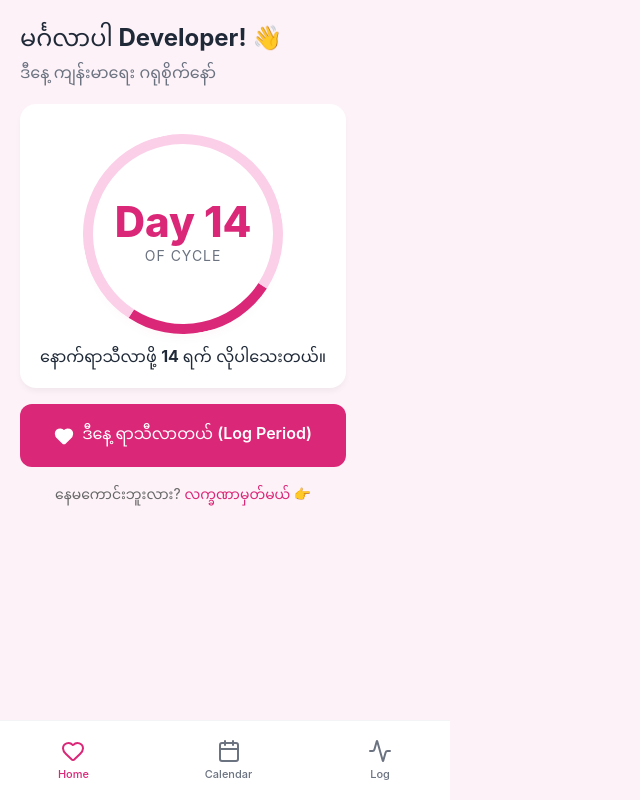
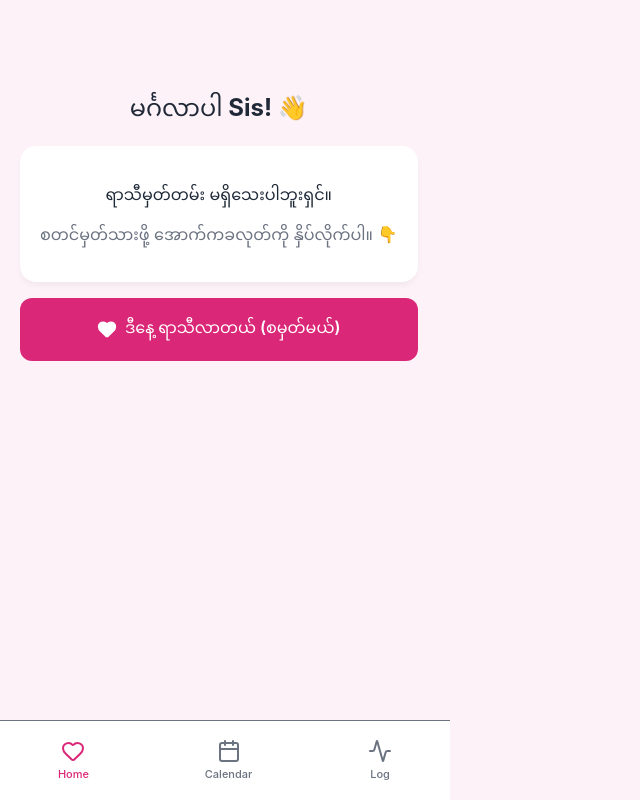
Before and after one commit to Kaung-Myat/nway-htway-web, a React (Vite) app: page / in a window 1280 px wide. Shown: the whole page, without its empty margins (0-640 px from the left). Built offline with nearby package versions, Linux system fonts and the light colour scheme.

Commit message:
modified real data integration

```diff
--- a/src/App.css
+++ b/src/App.css
@@ -1,14 +1,16 @@
 /* src/App.css */
 :root {
-  --primary: #db2777;
-  /* Pink-600 */
+  /* --- TELEGRAM THEME MAPPING --- */
+  /* Fallbacks are provided after the comma */
+  --primary: var(--tg-theme-button-color, #db2777);
+  --primary-text: var(--tg-theme-button-text-color, #ffffff);
+  --bg-color: var(--tg-theme-bg-color, #fdf2f8);
+  --card-bg: var(--tg-theme-secondary-bg-color, #ffffff);
+  --text-main: var(--tg-theme-text-color, #1f2937);
+  --text-muted: var(--tg-theme-hint-color, #6b7280);
+
   --primary-light: #fbcfe8;
-  /* Pink-200 */
-  --bg-color: #fdf2f8;
-  /* Pink-50 */
-  --white: #ffffff;
-  --text-main: #1f2937;
-  --text-muted: #6b7280;
+  /* Keep this for accents */
 }
 
 body {
@@ -24,7 +26,6 @@ body {
   flex-direction: column;
   height: 100vh;
   max-width: 450px;
-  /* Mobile View Only */
   margin: 0 auto;
   background: var(--bg-color);
   position: relative;
@@ -32,7 +33,7 @@ body {
 
 /* --- Components --- */
 .card {
-  background: var(--white);
+  background: var(--card-bg);
   border-radius: 16px;
   padding: 20px;
   margin-bottom: 16px;
@@ -42,7 +43,7 @@ body {
 .btn-primary {
   width: 100%;
   background-color: var(--primary);
-  color: white;
+  color: var(--primary-text);
   border: none;
   padding: 14px;
   border-radius: 12px;
@@ -69,9 +70,10 @@ body {
   display: flex;
   align-items: center;
   justify-content: center;
-  background: white;
+  background: var(--card-bg);
+  /* Match card bg */
   border-radius: 50%;
-  box-shadow: 0 10px 15px -3px rgba(219, 39, 119, 0.1);
+  box-shadow: 0 10px 15px -3px rgba(0, 0, 0, 0.1);
 }
 
 /* Pure CSS Circular Progress trick */
@@ -81,9 +83,11 @@ body {
   height: 100%;
   border-radius: 50%;
   border: 10px solid var(--primary-light);
+  /* Base circle */
   border-top-color: var(--primary);
-  transform: rotate(-45deg);
-  /* Adjust based on progress */
+  /* Progress color */
+  transition: transform 1s ease-out;
+  /* Smooth animation */
 }
 
 .cycle-text {
@@ -126,7 +130,7 @@ body {
   gap: 5px;
   padding: 10px 5px;
   border-radius: 12px;
-  background: white;
+  background: var(--card-bg);
   border: 1px solid transparent;
   cursor: pointer;
 }
@@ -134,6 +138,8 @@ body {
 .mood-item.selected {
   border-color: var(--primary);
   background: var(--primary-light);
+  color: #000;
+  /* Ensure text is visible on light bg */
 }
 
 .mood-icon {
@@ -153,15 +159,16 @@ body {
 .tag {
   padding: 8px 16px;
   border-radius: 20px;
-  background: white;
-  border: 1px solid #e5e7eb;
+  background: var(--card-bg);
+  border: 1px solid var(--text-muted);
   font-size: 14px;
   cursor: pointer;
+  color: var(--text-main);
 }
 
 .tag.selected {
   background: var(--primary);
-  color: white;
+  color: var(--primary-text);
   border-color: var(--primary);
 }
 
@@ -170,17 +177,29 @@ body {
   width: 100% !important;
   border: none !important;
   background: transparent !important;
+  color: var(--text-main) !important;
+}
+
+.react-calendar__tile {
+  color: var(--text-main);
+}
+
+.react-calendar__tile:enabled:hover,
+.react-calendar__tile:enabled:focus {
+  background-color: var(--primary-light);
+  border-radius: 8px;
 }
 
 .react-calendar__tile--active {
   background: var(--primary) !important;
-  color: white !important;
+  color: var(--primary-text) !important;
   border-radius: 8px;
 }
 
 .react-calendar__tile--now {
   background: var(--primary-light) !important;
   border-radius: 8px;
+  color: #000 !important;
 }
 
 /* --- Navigation --- */
@@ -189,11 +208,11 @@ body {
   bottom: 0;
   width: 100%;
   max-width: 450px;
-  background: white;
+  background: var(--card-bg);
   display: flex;
   justify-content: space-around;
   padding: 12px 0;
-  border-top: 1px solid #f3f4f6;
+  border-top: 1px solid var(--text-muted);
   z-index: 10;
 }
 
--- a/src/App.jsx
+++ b/src/App.jsx
@@ -1,11 +1,14 @@
 import { useState, useEffect } from 'react';
 import Calendar from 'react-calendar';
 import 'react-calendar/dist/Calendar.css';
-import { format, differenceInDays, addDays } from 'date-fns';
-import { Heart, Calendar as CalIcon, Activity, ChevronRight, Save } from 'lucide-react';
+import { format } from 'date-fns';
+import { Heart, Calendar as CalIcon, Activity, Save } from 'lucide-react';
 import './App.css';
 
-// --- Constants & Data ---
+// ⚠️ CHANGE THIS TO YOUR BOT VERCEL URL
+const BOT_API_URL = "https://nway-htway-bot.vercel.app";
+
+// --- Constants ---
 const MOODS = [
   { id: 'happy', icon: '😊', label: 'ပျော်' },
   { id: 'sad', icon: '😢', label: 'ဝမ်းနည်း' },
@@ -22,15 +25,19 @@ const SYMPTOMS = [
 ];
 
 function App() {
-  const [activeTab, setActiveTab] = useState('home'); // home, calendar, log
+  const [activeTab, setActiveTab] = useState('home');
   const [user, setUser] = useState(null);
+  const [loading, setLoading] = useState(true);
 
-  // Data State
+  // Real Data State
+  const [cycleData, setCycleData] = useState(null);
+
+  // Form Data State
   const [selectedDate, setSelectedDate] = useState(new Date());
   const [selectedMood, setSelectedMood] = useState(null);
   const [selectedSymptoms, setSelectedSymptoms] = useState([]);
 
-  // --- 1. Init (Telegram Setup) ---
+  // --- 1. Init & Fetch Data ---
   useEffect(() => {
     // Check if running in Telegram
     if (window.Telegram?.WebApp) {
@@ -38,21 +45,35 @@ function App() {
       tg.ready();
       tg.expand();
 
-      // Theme Colors setting
+      // Theme Colors setting (Also handled in CSS, this is backup)
       const root = document.documentElement;
-      root.style.setProperty('--primary', tg.themeParams.button_color || '#db2777');
-      root.style.setProperty('--bg-color', tg.themeParams.secondary_bg_color || '#fdf2f8');
+      if (tg.themeParams.button_color) root.style.setProperty('--primary', tg.themeParams.button_color);
+      if (tg.themeParams.secondary_bg_color) root.style.setProperty('--bg-color', tg.themeParams.secondary_bg_color);
 
       if (tg.initDataUnsafe?.user) {
-        setUser(tg.initDataUnsafe.user);
+        const telegramUser = tg.initDataUnsafe.user;
+        setUser(telegramUser);
+
+        // 🔥 FETCH REAL DATA FROM BOT API
+        fetch(`${BOT_API_URL}/api/user?chatId=${telegramUser.id}`)
+          .then(res => res.json())
+          .then(data => {
+            setCycleData(data);
+            setLoading(false);
+          })
+          .catch(err => {
+            console.error("Fetch Error:", err);
+            setLoading(false);
+          });
+
       } else {
-        // 🛠️ Local Dev အတွက် Mock Data (Telegram မဟုတ်ရင် ဒါပြမယ်)
-        setUser({ first_name: "Local User (Test)" });
+        // Local Dev Mock
+        setUser({ first_name: "Local User" });
+        setLoading(false);
       }
     } else {
-      // Telegram Script မရှိရင်တောင် မပျက်သွားအောင် ကာကွယ်ခြင်း
-      console.log("Telegram WebApp Script not loaded yet.");
-      setUser({ first_name: "Developer" });
+      console.log("Telegram Script missing");
+      setLoading(false);
     }
   }, []);
 
@@ -67,15 +88,12 @@ function App() {
 
   const sendDataToBot = (action) => {
     const tg = window.Telegram.WebApp;
-
-    // Data Object to send
     const payload = {
-      action: action, // 'log_period' or 'log_symptoms'
+      action: action,
       date: selectedDate.toISOString(),
       mood: selectedMood,
       symptoms: selectedSymptoms
     };
-
     tg.sendData(JSON.stringify(payload));
     tg.close();
   };
@@ -84,28 +102,66 @@ function App() {
 
   // SCREEN 1: Dashboard
   const DashboardView = () => {
-    // Note: In a real app, you would fetch the 'lastPeriodDate' from API.
-    // For now, let's assume Cycle Day 14 for demo visually.
-    const cycleDay = 14;
+    if (loading) {
+      return (
+        <div style={{ display: 'flex', justifyContent: 'center', alignItems: 'center', height: '100vh' }}>
+          <p>အချက်အလက်များကို ရယူနေပါသည်...</p>
+        </div>
+      );
+    }
+
+    // Case A: No Data Found (New User)
+    if (!cycleData || !cycleData.found) {
+      return (
+        <div style={{ padding: '20px', textAlign: 'center', marginTop: '50px' }}>
+          <h2>မင်္ဂလာပါ {user?.first_name || 'Sis'}! 👋</h2>
+          <div className="card">
+            <p>ရာသီမှတ်တမ်း မရှိသေးပါဘူးရှင်။</p>
+            <p style={{ color: 'var(--text-muted)' }}>စတင်မှတ်သားဖို့ အောက်ကခလုတ်ကို နှိပ်လိုက်ပါ။ 👇</p>
+          </div>
+          <button className="btn-primary" onClick={() => sendDataToBot('log_period')}>
+            <Heart fill="white" size={20} />
+            ဒီနေ့ ရာသီလာတယ် (စမှတ်မယ်)
+          </button>
+        </div>
+      );
+    }
+
+    // Case B: Data Exists (Calculate Visuals)
+    let displayDay = cycleData.cycleLength - cycleData.daysUntil;
+    let progressDeg = (displayDay / cycleData.cycleLength) * 360;
+
+    // Logic for "Late"
+    let statusText = <>နောက်ရာသီလာဖို့ <strong>{cycleData.daysUntil} ရက်</strong> လိုပါသေးတယ်။</>;
+    if (cycleData.daysUntil <= 0) {
+      displayDay = "Late";
+      progressDeg = 360; // Full circle
+      statusText = <>ရာသီလာမယ့်ရက်ထက် <strong>{Math.abs(cycleData.daysUntil)} ရက်</strong> ကျော်လွန်နေပါတယ်။</>;
+    }
 
     return (
       <div style={{ padding: '20px', paddingBottom: '80px' }}>
         <div style={{ marginBottom: '20px' }}>
           <h2 style={{ margin: 0, fontSize: '24px' }}>မင်္ဂလာပါ {user?.first_name || 'Sis'}! 👋</h2>
-          <p style={{ margin: '4px 0', color: '#6b7280' }}>ဒီနေ့ ကျန်းမာရေး ဂရုစိုက်နော်</p>
+          <p style={{ margin: '4px 0', color: 'var(--text-muted)' }}>ဒီနေ့ ကျန်းမာရေး ဂရုစိုက်နော်</p>
         </div>
 
         <div className="card">
           <div className="cycle-progress">
-            <div className="cycle-circle-border" style={{ transform: `rotate(${cycleDay * 12}deg)` }}></div>
+            <div
+              className="cycle-circle-border"
+              style={{ transform: `rotate(${progressDeg}deg)` }}
+            ></div>
             <div className="cycle-text">
-              <span className="cycle-day">Day {cycleDay}</span>
+              <span className="cycle-day">
+                {typeof displayDay === 'number' ? `Day ${displayDay}` : displayDay}
+              </span>
               <br />
               <span className="cycle-label">of Cycle</span>
             </div>
           </div>
           <p style={{ textAlign: 'center', margin: 0 }}>
-            နောက်ရာသီလာဖို့ <strong>14 ရက်</strong> လိုပါသေးတယ်။
+            {statusText}
           </p>
         </div>
 
@@ -115,8 +171,8 @@ function App() {
         </button>
 
         <div style={{ marginTop: '16px', textAlign: 'center' }}>
-          <p style={{ fontSize: '14px', color: '#666' }} onClick={() => setActiveTab('log')}>
-            နေမကောင်းဘူးလား? <span style={{ color: '#db2777', fontWeight: 'bold' }}>လက္ခဏာမှတ်မယ် 👉</span>
+          <p style={{ fontSize: '14px', color: 'var(--text-muted)' }} onClick={() => setActiveTab('log')}>
+            နေမကောင်းဘူးလား? <span style={{ color: 'var(--primary)', fontWeight: 'bold', cursor: 'pointer' }}>လက္ခဏာမှတ်မယ် 👉</span>
           </p>
         </div>
       </div>
@@ -133,13 +189,12 @@ function App() {
           value={selectedDate}
           locale="en-US"
         />
-        <div style={{ marginTop: '16px', padding: '10px', background: '#f9fafb', borderRadius: '8px' }}>
+        <div style={{ marginTop: '16px', padding: '10px', background: 'var(--bg-color)', borderRadius: '8px' }}>
           <p style={{ margin: 0, fontSize: '14px' }}>
             <strong>Selected:</strong> {format(selectedDate, 'MMM dd, yyyy')}
           </p>
         </div>
       </div>
-      {/* ဒီနေရာမှာ History List ပြလို့ရပါတယ် */}
     </div>
   );
 
@@ -148,7 +203,7 @@ function App() {
     <div style={{ padding: '20px', paddingBottom: '80px' }}>
       <div style={{ display: 'flex', justifyContent: 'space-between', alignItems: 'center' }}>
         <h2 className="section-title">📝 မှတ်တမ်းတင်မယ်</h2>
-        <span style={{ fontSize: '14px', color: '#666' }}>{format(selectedDate, 'MMM dd')}</span>
+        <span style={{ fontSize: '14px', color: 'var(--text-muted)' }}>{format(selectedDate, 'MMM dd')}</span>
       </div>
 
       {/* Mood Selector */}
```
